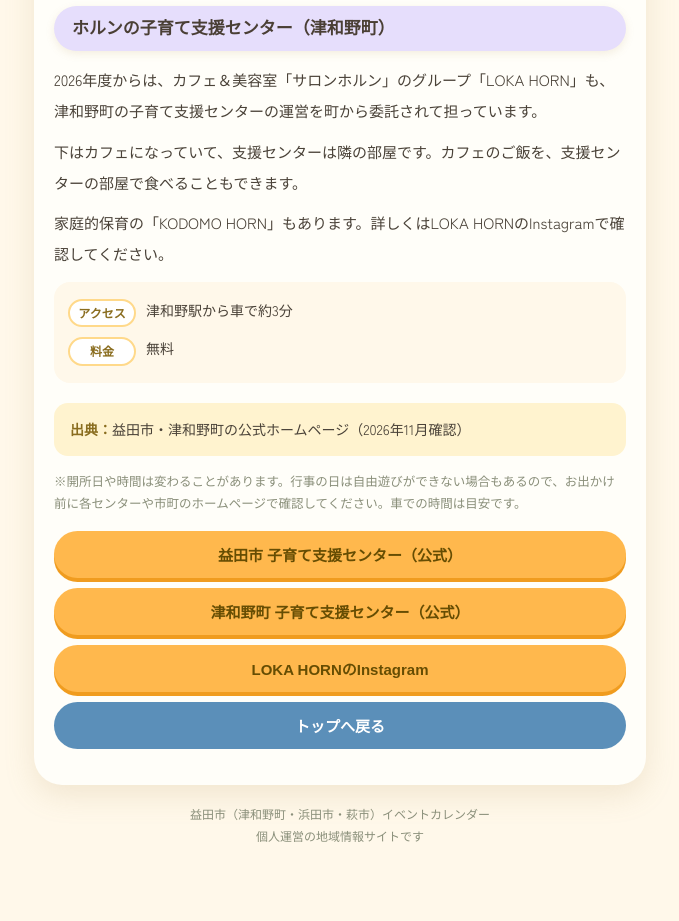
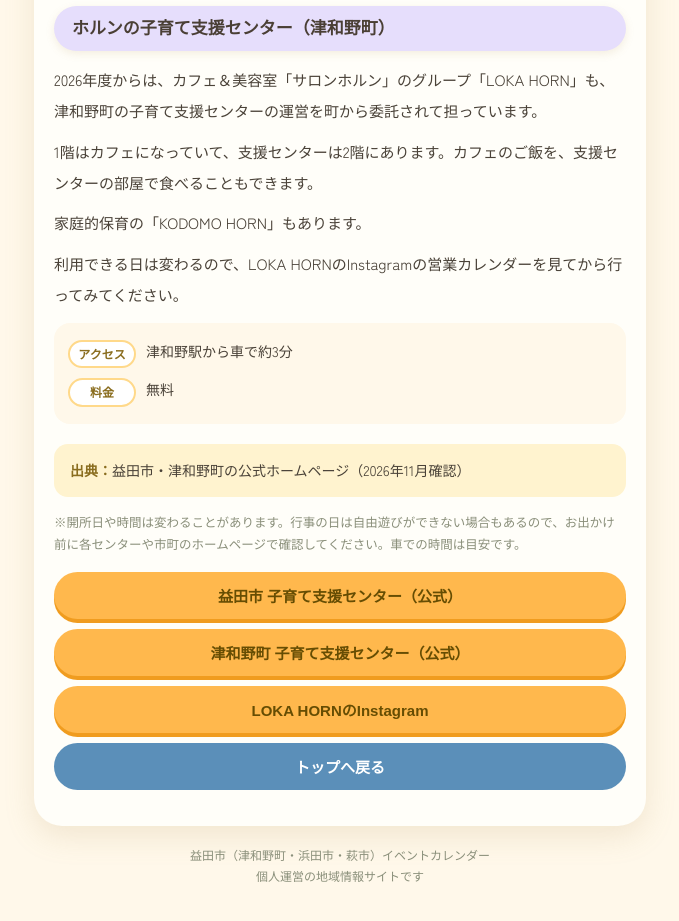
Before and after one commit to masudahima/masuda-calender, a plain HTML site: page preview-filter/article-kosodate-support.html in a window 1280 px wide. Shown: the part 2900-3821 px from the top of the page, without its empty margins (300-979 px from the left). Before the commit the page ends 3786 px from the top, so only its background shows below. Drawn offline with Linux system fonts and the light colour scheme; a web font is replaced by a local one.

Commit message:
プレビュー更新：ホルンの支援センターは2階に修正＋営業カレンダー確認の一文

```diff
--- a/preview-filter/article-kosodate-support.html
+++ b/preview-filter/article-kosodate-support.html
@@ -113,8 +113,9 @@
         <figure class="article-img"><img src="https://mrscrbscfktbcpgvajmc.supabase.co/storage/v1/object/public/event-images/article-kosodate-outdoor.jpg" alt="" loading="lazy"></figure>
         <h2>ホルンの子育て支援センター（津和野町）</h2>
         <p>2026年度からは、カフェ＆美容室「サロンホルン」のグループ「LOKA HORN」も、津和野町の子育て支援センターの運営を町から委託されて担っています。</p>
-        <p>下はカフェになっていて、支援センターは隣の部屋です。カフェのご飯を、支援センターの部屋で食べることもできます。</p>
-        <p>家庭的保育の「KODOMO HORN」もあります。詳しくはLOKA HORNのInstagramで確認してください。</p>
+        <p>1階はカフェになっていて、支援センターは2階にあります。カフェのご飯を、支援センターの部屋で食べることもできます。</p>
+        <p>家庭的保育の「KODOMO HORN」もあります。</p>
+        <p>利用できる日は変わるので、LOKA HORNのInstagramの営業カレンダーを見てから行ってみてください。</p>
         <div class="spec">
           <div><b>アクセス</b><span>津和野駅から車で約3分</span></div>
           <div><b>料金</b><span>無料</span></div>
```
